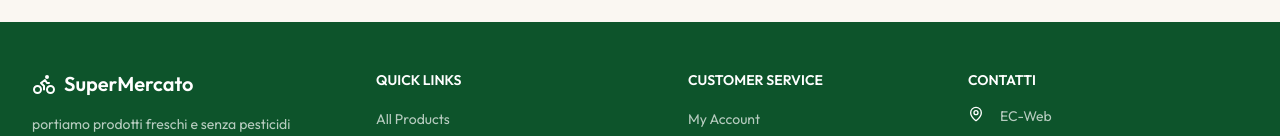
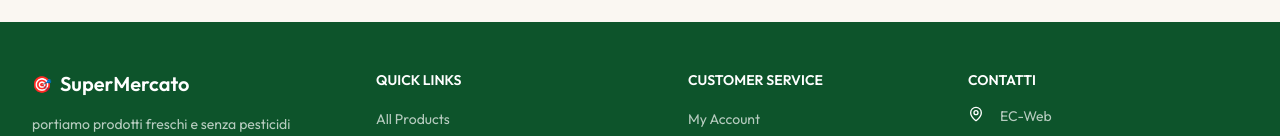
Before and after one commit to displayradionet-lab/supermercato, a React (Vite) app in the folder client/: page / in a window 1280 px wide. Shown: the part 2430-2566 px from the top of the page. Built offline with nearby package versions, Linux system fonts and the light colour scheme; no server answers.

Commit message:
footer icon

```diff
--- a/client/src/components/Footer.tsx
+++ b/client/src/components/Footer.tsx
@@ -11,7 +11,7 @@ const Footer = () => {
           {/* Brand */}
           <div>
             <Link to={'/'} className="flex items-center gap-2 mb-4">
-              <BikeIcon className="size-6 text-white" />
+              🎯
               <span className="text-xl font-semibold">
                 {footerData.brand.name}
               </span>
```
